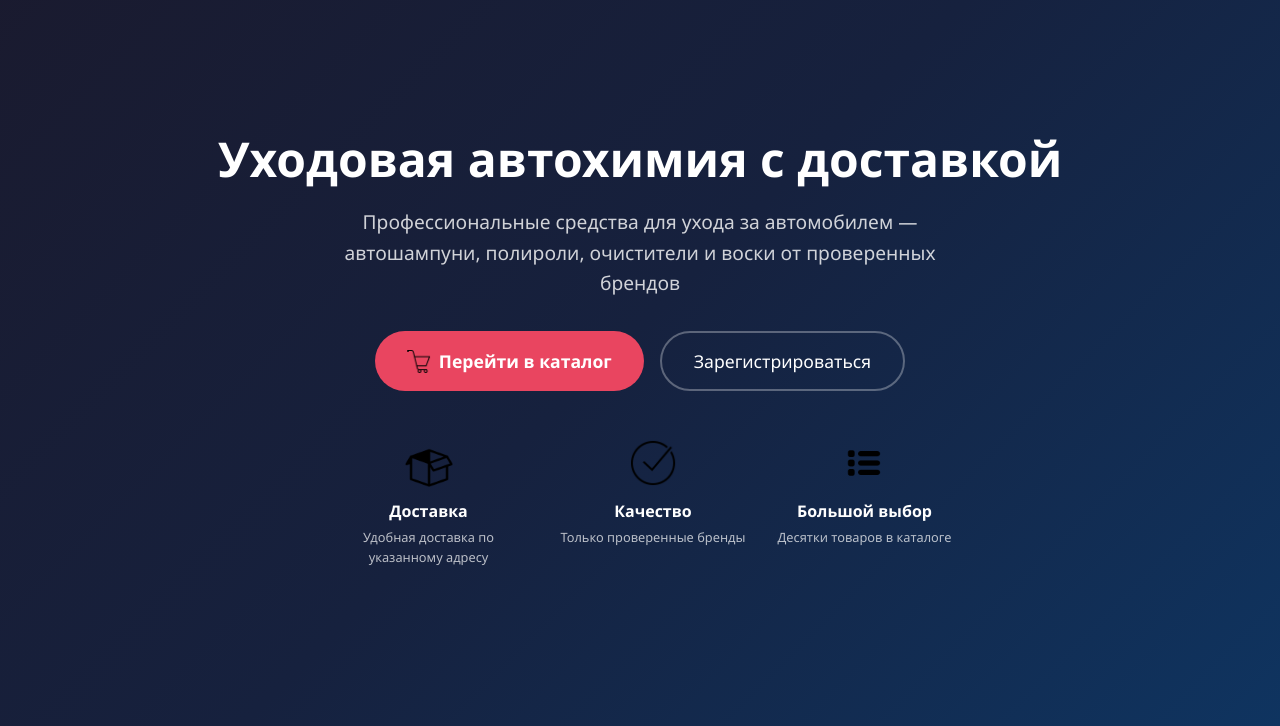
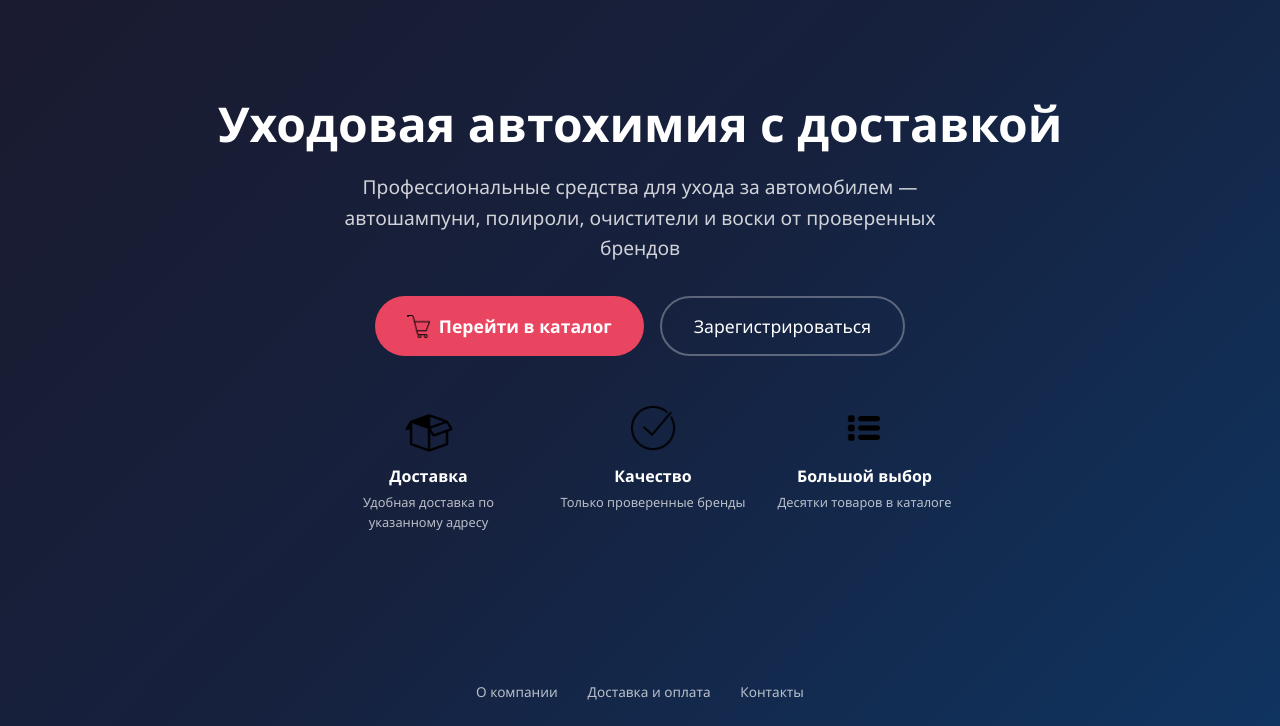
Before and after one commit to omaxzy/autochem-shop, a Flask app: page / in a window 1280 px wide. Shown: the part 74-800 px from the top of the page. Run offline with Flask 3, Linux system fonts and the light colour scheme.

Commit message:
Add files via upload

```diff
--- a/templates/index.html
+++ b/templates/index.html
@@ -75,6 +75,10 @@
         .flash { padding: 0.6rem 1rem; border-radius: 8px; margin: 0.5rem; font-size: 0.85rem; text-align: center; }
         .flash.success { background: #d4edda; color: #155724; }
         .flash.error { background: #f8d7da; color: #721c24; }
+
+        footer { text-align: center; padding: 1.5rem; margin-top: auto; opacity: 0.7; }
+        footer a { color: white; text-decoration: none; margin: 0 0.8rem; font-size: 0.85rem; }
+        footer a:hover { text-decoration: underline; }
 
         @media (max-width: 600px) {
             .header { padding: 0.8rem 1rem; }
@@ -158,6 +162,12 @@
         </div>
     </div>
 
+    <footer>
+        <a href="/about">О компании</a>
+        <a href="/delivery">Доставка и оплата</a>
+        <a href="/contacts">Контакты</a>
+    </footer>
+
     <script>
         let cart = JSON.parse(localStorage.getItem('cart')) || [];
         const count = cart.reduce((sum, item) => sum + item.qty, 0);
```
